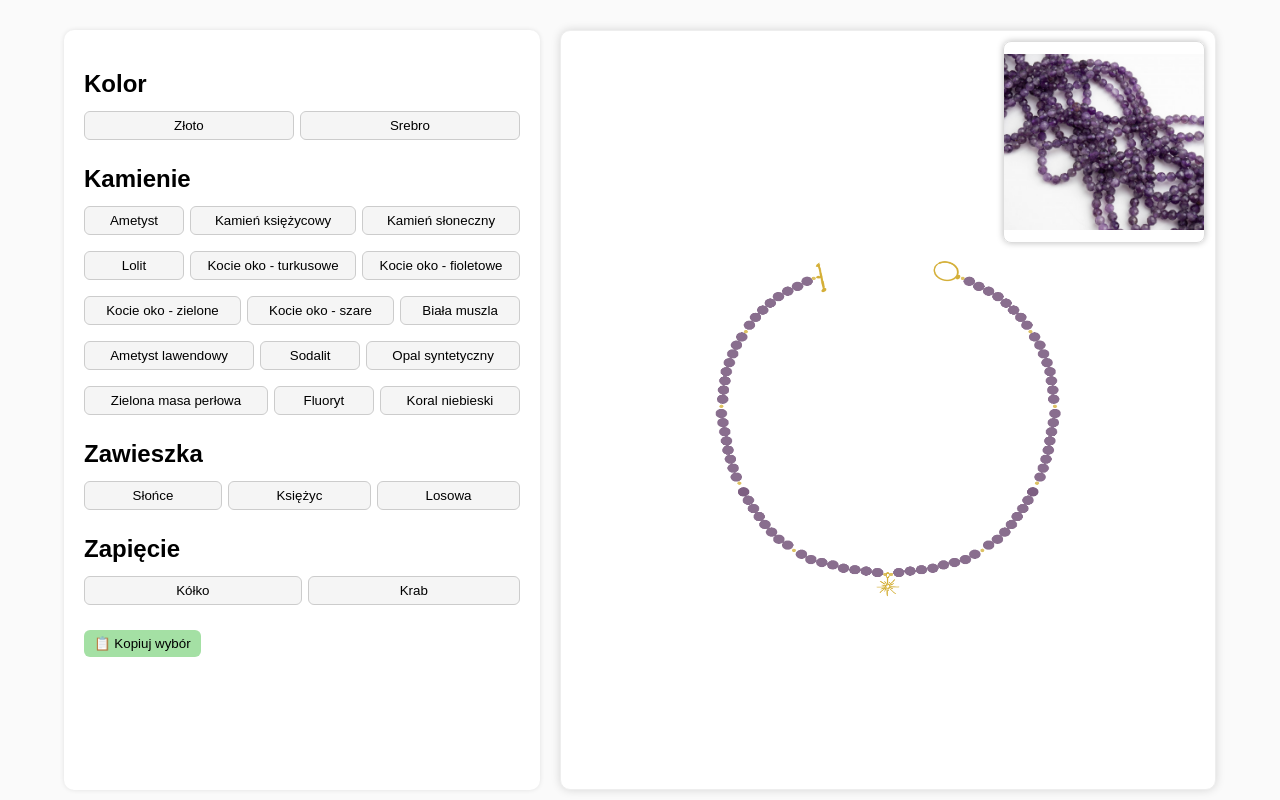
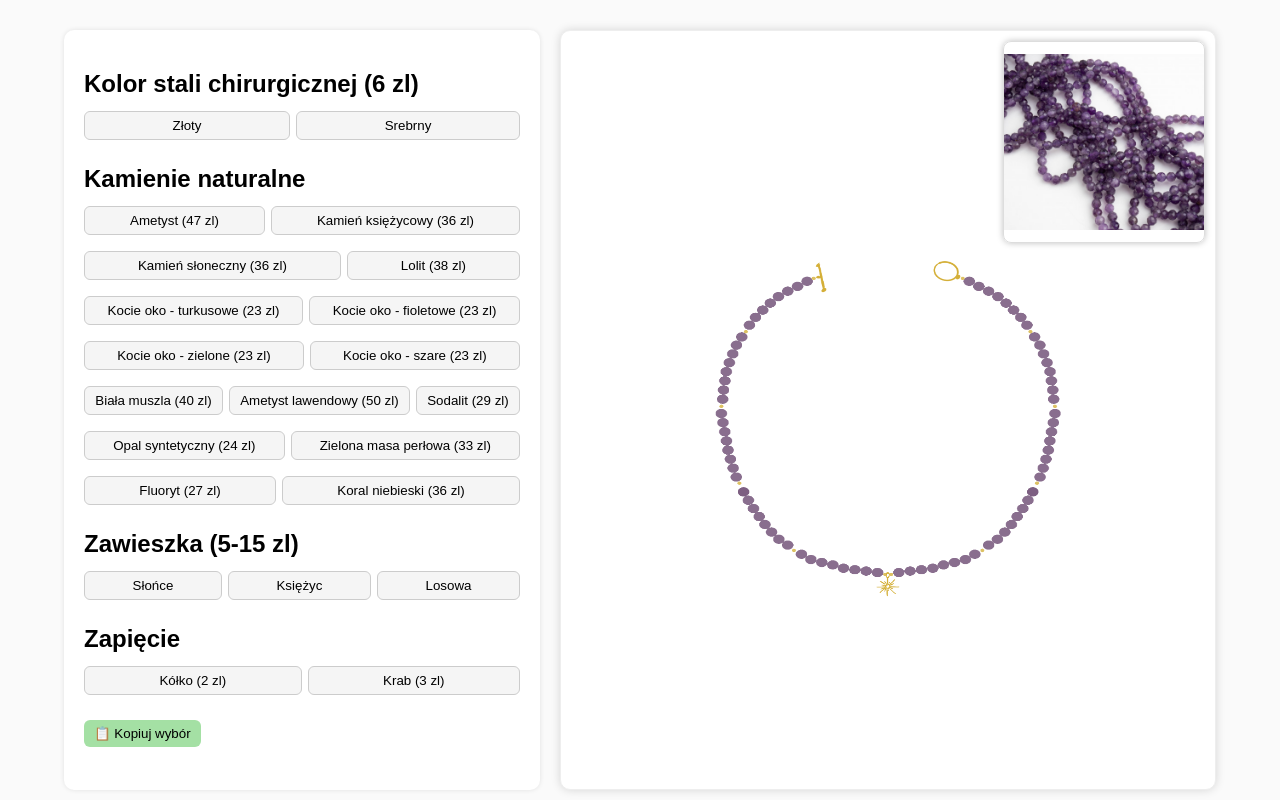
Before and after one commit to swrczk/swrczk.github.io, a plain HTML site: page jewelryCreator/index.html in a window 1280 px wide. Drawn offline with Linux system fonts and the light colour scheme.

Commit message:
add pricing

```diff
--- a/jewelryCreator/index.html
+++ b/jewelryCreator/index.html
@@ -10,33 +10,33 @@
 <body>
     <div class="container">
         <div class="controls">
-            <h2>Kolor</h2>
+            <h2>Kolor stali chirurgicznej (6 zl)</h2>
             <div class="button-group">
-                <button onclick="selectOption('color','gold', event)">Złoto</button>
-                <button onclick="selectOption('color','silver', event)">Srebro</button>
+                <button onclick="selectOption('color','gold', event)">Złoty</button>
+                <button onclick="selectOption('color','silver', event)">Srebrny</button>
             </div>
 
-            <h2>Kamienie</h2>
+            <h2>Kamienie naturalne</h2>
             <div class="button-group">
-                <button onclick="selectOption('stones', 'Ametyst', event)">Ametyst</button>
-                <button onclick="selectOption('stones', 'KamienKsiezycowy', event)">Kamień księżycowy</button>
-                <button onclick="selectOption('stones', 'KamienSloneczny', event)">Kamień słoneczny</button>
-                <button onclick="selectOption('stones', 'Lolit', event)">Lolit</button>
-                <button onclick="selectOption('stones', 'KocieOkoTurkusowa', event)">Kocie oko - turkusowe</button>
-                <button onclick="selectOption('stones', 'KocieOkoFioletowa', event)">Kocie oko - fioletowe</button>
-                <button onclick="selectOption('stones', 'KocieOkoZielona', event)">Kocie oko - zielone</button>
-                <button onclick="selectOption('stones', 'KocieOkoSzary', event)">Kocie oko - szare</button>
-                <button onclick="selectOption('stones', 'BialaMuszla', event)">Biała muszla</button>
-                <button onclick="selectOption('stones', 'AmetystLawendowy', event)">Ametyst lawendowy</button>
-                <button onclick="selectOption('stones', 'Sodalit', event)">Sodalit</button>
-                <button onclick="selectOption('stones', 'OpalSyntetyczny', event)">Opal syntetyczny</button>
-                <button onclick="selectOption('stones', 'ZielonaMasaPerlowa', event)">Zielona masa perłowa</button>
-                <button onclick="selectOption('stones', 'Fluoryt', event)">Fluoryt</button>
-                <button onclick="selectOption('stones', 'KoralNiebieski', event)">Koral niebieski</button>
+                <button onclick="selectOption('stones', 'Ametyst', event)">Ametyst (47 zl)</button>
+                <button onclick="selectOption('stones', 'KamienKsiezycowy', event)">Kamień księżycowy (36 zl)</button>
+                <button onclick="selectOption('stones', 'KamienSloneczny', event)">Kamień słoneczny (36 zl)</button>
+                <button onclick="selectOption('stones', 'Lolit', event)">Lolit (38 zl)</button>
+                <button onclick="selectOption('stones', 'KocieOkoTurkusowa', event)">Kocie oko - turkusowe (23 zl)</button>
+                <button onclick="selectOption('stones', 'KocieOkoFioletowa', event)">Kocie oko - fioletowe (23 zl)</button>
+                <button onclick="selectOption('stones', 'KocieOkoZielona', event)">Kocie oko - zielone (23 zl)</button>
+                <button onclick="selectOption('stones', 'KocieOkoSzary', event)">Kocie oko - szare (23 zl)</button>
+                <button onclick="selectOption('stones', 'BialaMuszla', event)">Biała muszla (40 zl)</button>
+                <button onclick="selectOption('stones', 'AmetystLawendowy', event)">Ametyst lawendowy (50 zl)</button>
+                <button onclick="selectOption('stones', 'Sodalit', event)">Sodalit (29 zl)</button>
+                <button onclick="selectOption('stones', 'OpalSyntetyczny', event)">Opal syntetyczny (24 zl)</button>
+                <button onclick="selectOption('stones', 'ZielonaMasaPerlowa', event)">Zielona masa perłowa (33 zl)</button>
+                <button onclick="selectOption('stones', 'Fluoryt', event)">Fluoryt (27 zl)</button>
+                <button onclick="selectOption('stones', 'KoralNiebieski', event)">Koral niebieski (36 zl)</button>
             </div>
 
 
-            <h2>Zawieszka</h2>
+            <h2>Zawieszka (5-15 zl)</h2>
             <div class="button-group">
                 <button onclick="selectOption('pendant', 'sun')">Słońce</button>
                 <button onclick="selectOption('pendant', 'moon')">Księżyc</button>
@@ -45,8 +45,8 @@
 
             <h2>Zapięcie</h2>
             <div class="button-group">
-                <button onclick="selectOption('clasp', 'ring')">Kółko</button>
-                <button onclick="selectOption('clasp', 'crab')">Krab</button>
+                <button onclick="selectOption('clasp', 'ring')">Kółko (2 zl)</button>
+                <button onclick="selectOption('clasp', 'crab')">Krab (3 zl)</button>
             </div>
 
             <button id="copyButton" onclick="copySelection()">📋 Kopiuj wybór</button>
```
Also changed, not shown: jewelryCreator/script.js (+13 -0 lines).
